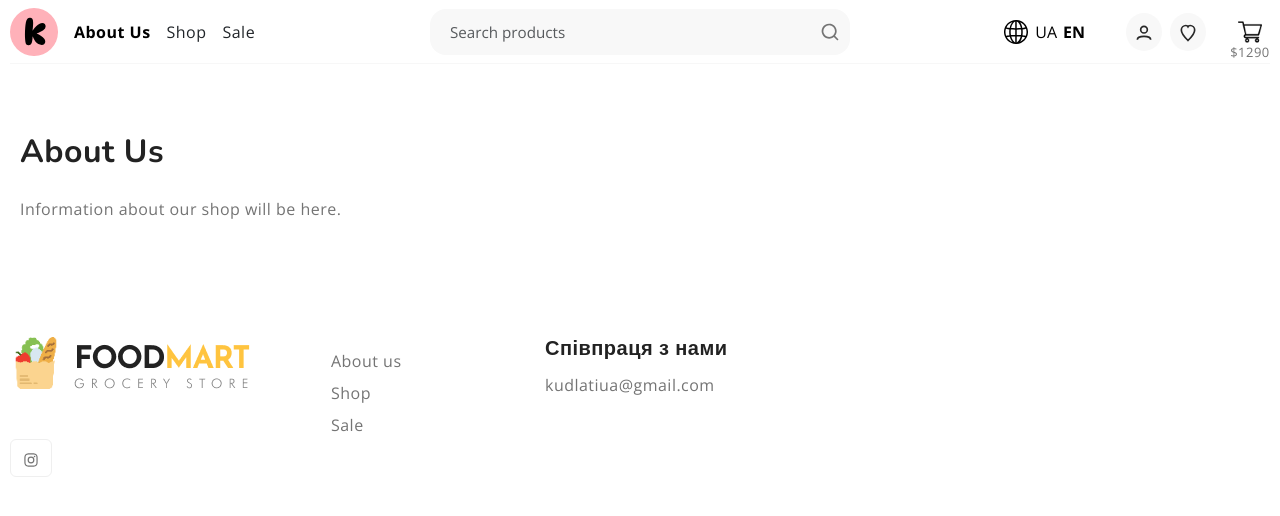
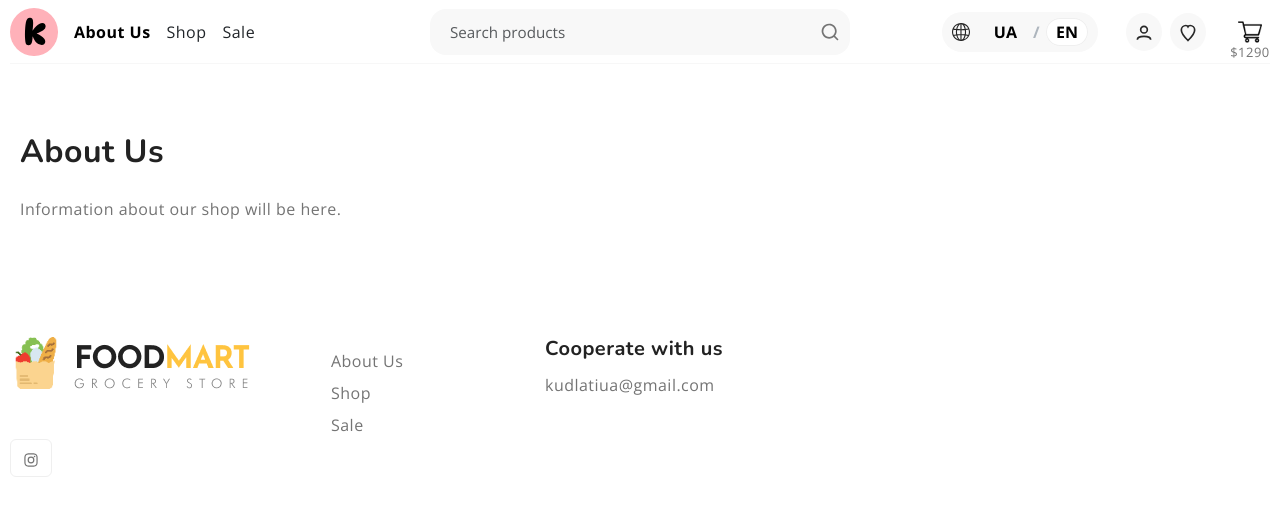
Before and after one commit to anutapadalko/Kudlati, a Django app: page /about/ in a window 1280 px wide. Shown: the top 516 px of the page. Run offline with Django 5.2, Linux system fonts and the light colour scheme.

Commit message:
Fix: adjusted localisation, languages are changable, style is the same

```diff
--- a/kudlatisite/petcoshop/customer_portal/static/css/style.css
+++ b/kudlatisite/petcoshop/customer_portal/static/css/style.css
@@ -1064,3 +1064,53 @@ h6 {
 .language-buttons form {
   margin: 0 2px;
 }
+
+
+/* Language switcher – header style */
+.language-buttons {
+  position: static;
+  top: auto;
+  right: auto;
+  padding: 0;
+}
+
+.lang-switch {
+  display: flex;
+  align-items: center;
+  gap: 6px;
+  padding: 6px 10px;
+  height: 40px;
+  border-radius: 9999px;
+}
+
+.lang-switch img {
+  width: 18px;
+  height: 18px;
+  opacity: .85;
+}
+
+.lang-switch .divider {
+  color: #adb5bd;
+  font-weight: 600;
+  line-height: 1;
+}
+
+.lang-switch .lang-btn {
+  border: 0;
+  background: transparent;
+  padding: 6px 10px;
+  border-radius: 9999px;
+  line-height: 1;
+  font-weight: 600;
+  color: #000;
+}
+
+.lang-switch .lang-btn:hover {
+  background: #efefef;
+}
+
+.lang-switch .lang-btn.active {
+  background: #fff;
+  box-shadow: 0 0 0 1px #efefef inset;
+  font-weight: 800;
+}
--- a/kudlatisite/petcoshop/customer_portal/templates/includes/footer.html
+++ b/kudlatisite/petcoshop/customer_portal/templates/includes/footer.html
@@ -1,5 +1,4 @@
-
-{% load static %}
+{% load static i18n %}
 
 <footer class="py-5">
   <div class="container-fluid">
@@ -10,7 +9,7 @@
           <img src="{% static 'images/logo.png' %}" alt="logo">
           <div class="social-links mt-5">
             <ul class="d-flex list-unstyled gap-2">
-
+              <li>
                 <a href="https://www.instagram.com/kudlati.ua?utm_source=ig_web_button_share_sheet&igsh=aHRjZGthNTUweWl4" class="btn btn-outline-light" target="_blank">
                   <svg xmlns="http://www.w3.org/2000/svg" width="16" height="16" viewBox="0 0 24 24"><path fill="currentColor" d="M17.34 5.46a1.2 1.2 0 1 0 1.2 1.2a1.2 1.2 0 0 0-1.2-1.2Zm4.6 2.42a7.59 7.59 0 0 0-.46-2.43a4.94 4.94 0 0 0-1.16-1.77a4.7 4.7 0 0 0-1.77-1.15a7.3 7.3 0 0 0-2.43-.47C15.06 2 14.72 2 12 2s-3.06 0-4.12.06a7.3 7.3 0 0 0-2.43.47a4.78 4.78 0 0 0-1.77 1.15a4.7 4.7 0 0 0-1.15 1.77a7.3 7.3 0 0 0-.47 2.43C2 8.94 2 9.28 2 12s0 3.06.06 4.12a7.3 7.3 0 0 0 .47 2.43a4.7 4.7 0 0 0 1.15 1.77a4.78 4.78 0 0 0 1.77 1.15a7.3 7.3 0 0 0 2.43.47C8.94 22 9.28 22 12 22s3.06 0 4.12-.06a7.3 7.3 0 0 0 2.43-.47a4.7 4.7 0 0 0 1.77-1.15a4.85 4.85 0 0 0 1.16-1.77a7.59 7.59 0 0 0 .46-2.43c0-1.06.06-1.4.06-4.12s0-3.06-.06-4.12ZM20.14 16a5.61 5.61 0 0 1-.34 1.86a3.06 3.06 0 0 1-.75 1.15a3.19 3.19 0 0 1-1.15.75a5.61 5.61 0 0 1-1.86.34c-1 .05-1.37.06-4 .06s-3 0-4-.06a5.73 5.73 0 0 1-1.94-.3a3.27 3.27 0 0 1-1.1-.75a3 3 0 0 1-.74-1.15a5.54 5.54 0 0 1-.4-1.9c0-1-.06-1.37-.06-4s0-3 .06-4a5.54 5.54 0 0 1 .35-1.9A3 3 0 0 1 5 5a3.14 3.14 0 0 1 1.1-.8A5.73 5.73 0 0 1 8 3.86c1 0 1.37-.06 4-.06s3 0 4 .06a5.61 5.61 0 0 1 1.86.34a3.06 3.06 0 0 1 1.19.8a3.06 3.06 0 0 1 .75 1.1a5.61 5.61 0 0 1 .34 1.9c.05 1 .06 1.37.06 4s-.01 3-.06 4ZM12 6.87A5.13 5.13 0 1 0 17.14 12A5.12 5.12 0 0 0 12 6.87Zm0 8.46A3.33 3.33 0 1 1 15.33 12A3.33 3.33 0 0 1 12 15.33Z"/></svg>
                 </a>
@@ -25,13 +24,13 @@
           <h5 class="widget-title"></h5>
           <ul class="menu-list list-unstyled">
             <li class="menu-item">
-                  <a href="#" class="nav-link{% if request.path == '/about/' %} active{% endif %}">About us</a>
+              <a href="#" class="nav-link{% if request.path == '/about/' %} active{% endif %}">{% trans "About Us" %}</a>
             </li>
             <li class="menu-item">
-                  <a href="{% url 'customer_portal:shop' %}" class="nav-link{% if request.path == '/shop/' %} active{% endif %}">Shop</a>
+              <a href="{% url 'customer_portal:shop' %}" class="nav-link{% if request.path == '/shop/' %} active{% endif %}">{% trans "Shop" %}</a>
             </li>
             <li class="menu-item">
-                  <a href="{% url 'customer_portal:sale' %}" class="nav-link{% if request.path == '/sale/' %} active{% endif %}">Sale</a>
+              <a href="{% url 'customer_portal:sale' %}" class="nav-link{% if request.path == '/sale/' %} active{% endif %}">{% trans "Sale" %}</a>
             </li>
           </ul>
         </div>
@@ -39,7 +38,7 @@
 
       <div class="col-md-2 col-sm-6">
         <div class="footer-menu">
-              <h5 class="widget-title">Співпраця з нами</h5>
+          <h5 class="widget-title">{% trans "Cooperate with us" %}</h5>
           <ul class="menu-list list-unstyled">
             <li class="menu-item">
               <a href="#" class="nav-link"></a>
@@ -50,5 +49,7 @@
           </ul>
         </div>
       </div>
+
+    </div>
   </div>
 </footer>
--- a/kudlatisite/petcoshop/customer_portal/templates/includes/header.html
+++ b/kudlatisite/petcoshop/customer_portal/templates/includes/header.html
@@ -9,9 +9,9 @@
           <a href="/"><img src="{% static 'images/icon_k_color.svg' %}" alt="logo" style="height:48px;" class="img-fluid"></a>
         </div>
         <ul class="header-menu list-unstyled d-none d-lg-flex align-items-center mb-0">
-          <li><a href="{% url 'customer_portal:about' %}" class="menu-link{% if request.path == '/about/' %} active{% endif %}">About Us</a></li>
-          <li><a href="{% url 'customer_portal:shop' %}" class="menu-link{% if request.path == '/shop/' %} active{% endif %}">Shop</a></li>
-          <li><a href="/sale/" class="menu-link{% if request.path == '/sale/' %} active{% endif %}">Sale</a></li>
+          <li><a href="{% url 'customer_portal:about' %}" class="menu-link{% if request.path == '/about/' %} active{% endif %}">{% trans "About Us" %}</a></li>
+          <li><a href="{% url 'customer_portal:shop' %}" class="menu-link{% if request.path == '/shop/' %} active{% endif %}">{% trans "Shop" %}</a></li>
+          <li><a href="/sale/" class="menu-link{% if request.path == '/sale/' %} active{% endif %}">{% trans "Sale" %}</a></li>
         </ul>
       </div>
 
@@ -19,9 +19,9 @@
       <div class="center d-none d-lg-flex flex-grow-1 px-3">
         <div class="search-bar d-flex align-items-center bg-light rounded-4">
           <form id="search-form" class="flex-grow-1" action="#" method="get">
-            <input type="text" class="form-control border-0 bg-transparent" placeholder="Search products" />
+            <input type="text" class="form-control border-0 bg-transparent" placeholder="{% trans 'Search products' %}" />
           </form>
-          <div class="ms-2 d-flex align-items-center">
+          <div class="ms-2 d-flex align-items-center" aria-label="{% trans 'Search' %}">
             <svg xmlns="http://www.w3.org/2000/svg" width="20" height="20" viewBox="0 0 24 24">
               <path fill="currentColor" d="M21.71 20.29L18 16.61A9 9 0 1 0 16.61 18l3.68 3.68a1 1 0 0 0 1.42 0a1 1 0 0 0 0-1.39ZM11 18a7 7 0 1 1 7-7a7 7 0 0 1-7 7Z"/>
             </svg>
@@ -32,28 +32,31 @@
       <!-- Right: lang + icons + cart -->
       <div class="right-side d-none d-lg-flex align-items-center ms-2">
         <div class="language-buttons d-flex align-items-center me-2">
-          <img src="{% static 'images/globe-icon.svg' %}" alt="Language" style="width: 24px; height: 24px;" class="me-1">
+          <div class="lang-switch rounded-pill bg-light d-flex align-items-center">
+            <img src="{% static 'images/globe-icon.svg' %}" alt="{% trans 'Language' %}" class="me-2" width="18" height="18">
             {% with CUR_LANG=CURRENT_LANG|default:"en"|slice:":2" %}
-          <form method="post" action="{% url 'set_language' %}">{% csrf_token %}
+            <form method="post" action="{% url 'set_language' %}" class="m-0">{% csrf_token %}
               <input type="hidden" name="next" value="{{ request.path }}">
               <button type="submit" name="language" value="uk"
                       class="lang-btn {% if CUR_LANG == 'uk' %}active{% endif %}">UA</button>
             </form>
-          <form method="post" action="{% url 'set_language' %}">{% csrf_token %}
+            <span class="divider">/</span>
+            <form method="post" action="{% url 'set_language' %}" class="m-0">{% csrf_token %}
               <input type="hidden" name="next" value="{{ request.path }}">
               <button type="submit" name="language" value="en"
                       class="lang-btn {% if CUR_LANG == 'en' %}active{% endif %}">EN</button>
             </form>
             {% endwith %}
           </div>
+        </div>
 
         <ul class="d-flex list-unstyled m-0">
-          <li><a href="#" class="rounded-circle bg-light p-2 mx-1">
+          <li><a href="#" class="rounded-circle bg-light p-2 mx-1" aria-label="{% trans 'Account' %}">
             <svg width="20" height="20" fill="none" stroke="currentColor" stroke-width="2" viewBox="0 0 24 24">
               <circle cx="12" cy="8" r="4"/><path d="M4 20c0-4 8-4 8-4s8 0 8 4"/>
             </svg></a>
           </li>
-          <li><a href="#" class="rounded-circle bg-light p-2 mx-1">
+          <li><a href="#" class="rounded-circle bg-light p-2 mx-1" aria-label="{% trans 'Wishlist' %}">
             <svg width="20" height="20" fill="none" stroke="currentColor" stroke-width="2" viewBox="0 0 24 24">
               <path d="M12 21C12 21 4 13.5 4 8.5C4 5.5 6.5 3 9.5 3C11.24 3 12 4.5 12 4.5C12 4.5 12.76 3 14.5 3C17.5 3 20 5.5 20 8.5C20 13.5 12 21 12 21Z"/>
             </svg></a>
@@ -62,7 +65,7 @@
 
         <div class="cart-block text-center d-flex position-relative ms-1">
           <button class="border-0 bg-transparent p-0" type="button" data-bs-toggle="offcanvas" data-bs-target="#offcanvasCart" aria-controls="offcanvasCart">
-            <img src="{% static 'images/shopping-cart.png' %}" alt="Cart" width="24" height="24">
+            <img src="{% static 'images/shopping-cart.png' %}" alt="{% trans 'Cart' %}" width="24" height="24">
           </button>
           <div class="cart-sum">$1290</div>
         </div>
--- a/kudlatisite/petcoshop/customer_portal/templates/main/about.html
+++ b/kudlatisite/petcoshop/customer_portal/templates/main/about.html
@@ -4,7 +4,7 @@
 {% block content %}
 <section class="py-5 overflow-hidden">
   <div class="container-fluid">
-    <h1>About Us</h1>
+    <h1>{% trans "About Us" %}</h1>
     <p>{% trans "Information about our shop will be here." %}</p>
   </div>
 </section>
--- a/kudlatisite/petcoshop/customer_portal/urls.py
+++ b/kudlatisite/petcoshop/customer_portal/urls.py
@@ -1,4 +1,4 @@
-from django.urls import path
+from django.urls import path, include
 from .views import IndexView, SaleView, ShopView, AboutView
 
 app_name = "customer_portal"
@@ -8,4 +8,5 @@ urlpatterns = [
     path("sale/", SaleView.as_view(), name="sale"),
     path("shop/", ShopView.as_view(), name="shop"),
     path("about/", AboutView.as_view(), name="about"),
+    path('i18n/', include('django.conf.urls.i18n')),
 ]
```
Also changed, not shown: kudlatisite/petcoshop/config/settings.py (+6 -6 lines), kudlatisite/petcoshop/customer_portal/templates/main/categories.html (+22 -24 lines), kudlatisite/petcoshop/customer_portal/templates/main/hello_section.html (+32 -43 lines), shop/shop/settings.py (+5 -9 lines), kudlatisite/petcoshop/locale/en/LC_MESSAGES/django.po (added), kudlatisite/petcoshop/locale/uk/LC_MESSAGES/django.po (added). Lines whose indentation alone changed are shown as unchanged.
